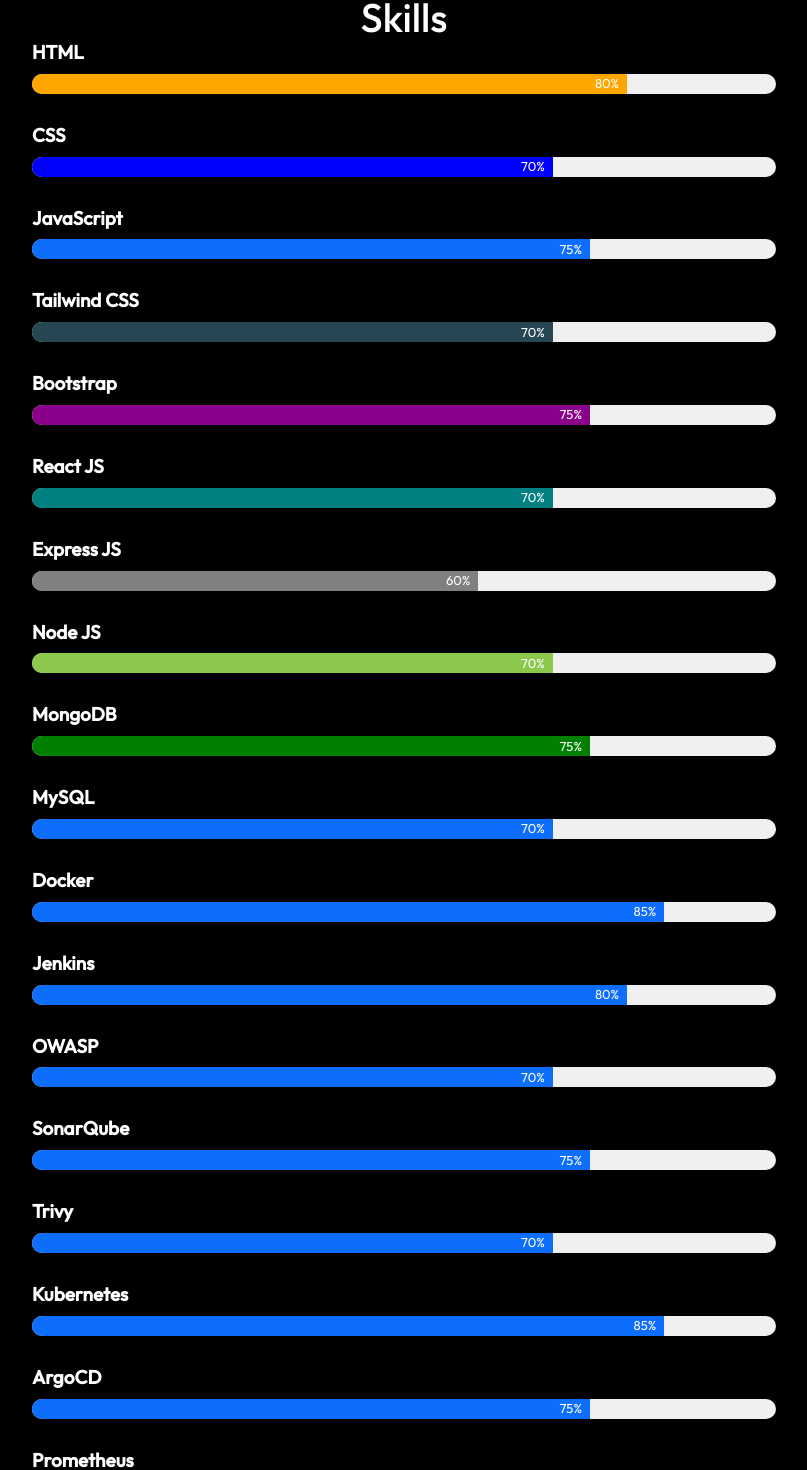
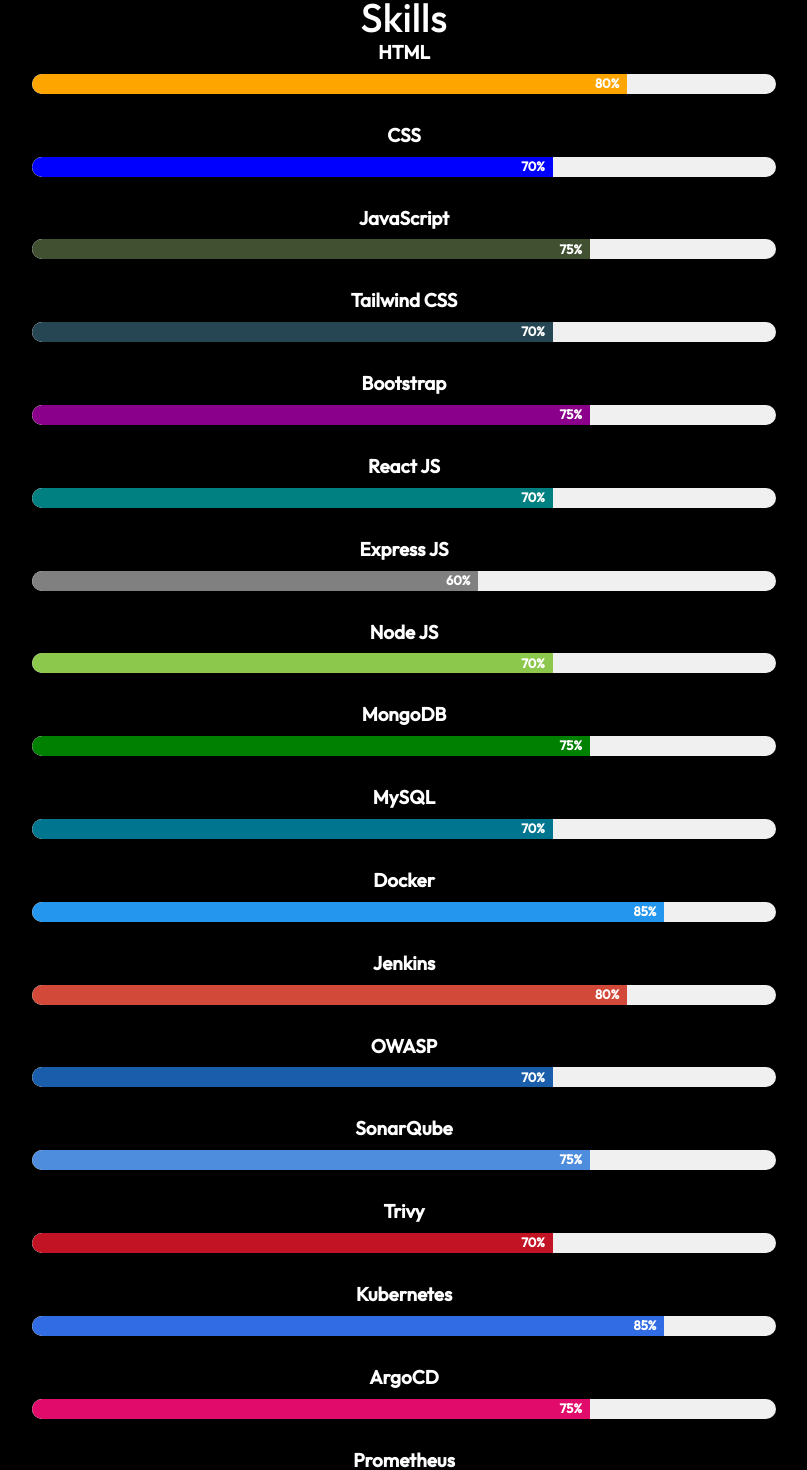
Before and after one commit to mohammad-asif-parimoo/portfolio_website, a React (Create React App) app in the folder client/: page / in a window 1280 px wide. Shown: the part 2980-4450 px from the top of the page, without its empty margins (236-1043 px from the left). Built offline with nearby package versions, Linux system fonts and the light colour scheme.

Commit message:
Update ProgressBarStyles.css

```diff
--- a/client/src/styles/ProgressBarStyles.css
+++ b/client/src/styles/ProgressBarStyles.css
@@ -1,30 +1,36 @@
-.container{
+/* Container Styling */
+.container {
     width: 60%;
+    margin: auto;
+    text-align: center;
 }
 
+/* Progress Bar Titles */
 .progress-title {
     font-size: 19px;
     font-weight: 700;
     color: white;
-    margin: 0 0 10px 0;
+    margin-bottom: 10px;
 }
 
+/* Progress Bar Container */
 .progress {
     height: 20px;
-    line-height: 15px;
     border-radius: 20px;
     background: #f0f0f0;
     margin-bottom: 30px;
-    box-shadow: none;
-    overflow: visible;
+    position: relative;
+    overflow: hidden;
 }
 
+/* Progress Fill */
 .progress .progress-bar {
     position: relative;
     border-radius: 20px 0 0 20px;
-    animation: animate-positive 2s;
+    animation: animate-progress 2s;
 }
 
+/* Progress Value (Text Inside Bar) */
 .progress .progress-value {
     display: flex;
     align-items: center;
@@ -32,58 +38,41 @@
     color: #fff;
     position: absolute;
     right: 8px;
+    font-weight: bold;
 }
 
-.html {
-    background-color: orange !important;
-}
-
-.css {
-    background-color: blue !important;
-}
-
-.javaScript {
-    background-color: rgb(64, 80, 49) !important;
-}
-
-.tailwind-css {
-    background-color: rgb(38, 70, 83) !important;
-}
-
-.bootstrap {
-    background-color: darkmagenta !important;
-}
-
-.react-js {
-    background-color: teal !important;
-}
-
-.express-js {
-    background-color: #808080 !important;
-}
-
-.node-js {
-    background-color: #8CC84B !important;
-}
-
-.mongo-db {
-    background-color: green !important;
-}
-
-@-webkit-keyframes animate-positive {
+/* Animation */
+@keyframes animate-progress {
     0% {
         width: 0%;
     }
 }
 
-@keyframes animate-positive {
-    0% {
-        width: 0%;
-    }
-}
+/* Skill-Specific Colors */
+.html { background-color: orange !important; }
+.css { background-color: blue !important; }
+.javascript { background-color: rgb(64, 80, 49) !important; }
+.tailwind-css { background-color: rgb(38, 70, 83) !important; }
+.bootstrap { background-color: darkmagenta !important; }
+.react-js { background-color: teal !important; }
+.express-js { background-color: #808080 !important; }
+.node-js { background-color: #8CC84B !important; }
+.mongo-db { background-color: green !important; }
+.mysql { background-color: #00758f !important; }
+.docker { background-color: #2496ed !important; }
+.jenkins { background-color: #d24939 !important; }
+.owasp { background-color: #1a5dab !important; }
+.sonarqube { background-color: #4e8dde !important; }
+.trivy { background-color: #c21325 !important; }
+.kubernetes { background-color: #326ce5 !important; }
+.argocd { background-color: #e00b6a !important; }
+.prometheus { background-color: #e6522c !important; }
+.grafana { background-color: #f46800 !important; }
+.aws_eks { background-color: #ff9900 !important; }
 
-@media screen and (max-width:740px) {
-    .container{
+/* Responsive Design */
+@media screen and (max-width: 740px) {
+    .container {
         width: 100%;
     }
 }
```
